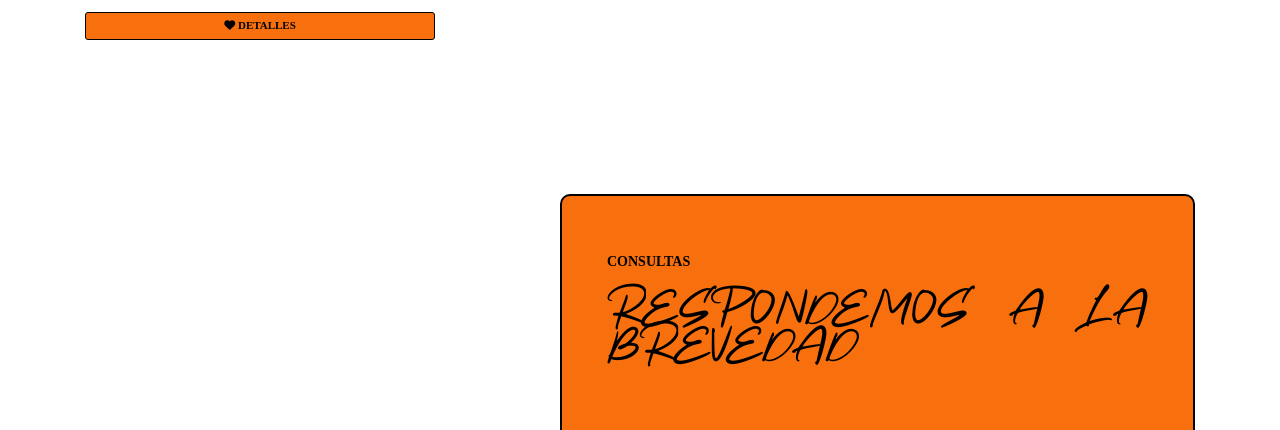
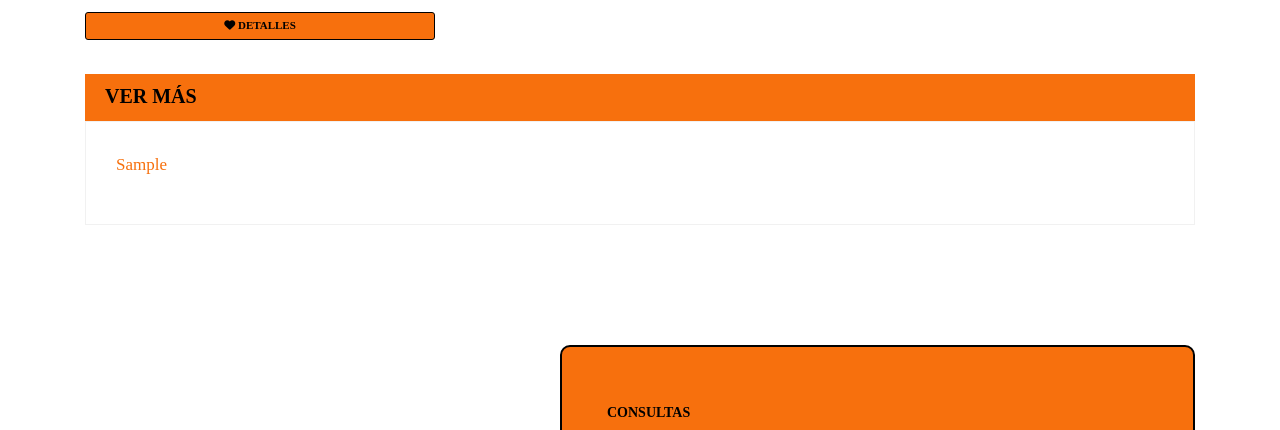
Before and after one commit to maximobatallan/cocoakush, a Django app: page / in a window 1280 px wide. Shown: the part 1150-1580 px from the top of the page. Run offline with Django 4.2, Linux system fonts and the light colour scheme; tables that the repository leaves empty hold one stand-in row (values such as "Sample post"); some libraries are stand-ins or nearby versions.

Commit message:
Add files via upload

```diff
--- a/tasks/templates/galeria.html
+++ b/tasks/templates/galeria.html
@@ -35,7 +35,7 @@
                        <br>
                        <div style="text-align: center;">
                         <a href="{% url 'PD' value %}" class="cartbtn3">
-                               <i class="fas fa-heart"></i>   Detalles</span></a>
+                               <i class="fas fa-heart"></i> Detalles</span></a>
                        </div>
                    </div>
                </div>
@@ -46,5 +46,23 @@
            {% endfor %}
        </div><br> <br>
        {% endfor %}
+       <div class="filters">
+
+        <div class="filter category">
+           <div class="filter-header">
+              <h5>Ver Más</h5>
+           </div>
+           <div class="filter-body">
+
+              <ul>
+                {% for cate in cat %}
+                 <li><a href="{% url 'catproducto' cate.cat %}">{{ cate.cat }}</a></li>
+                 {% endfor %}
+              </ul>
+           </div>
+        </div>
+
+     </div>
    </div>
+
 </div>
```
